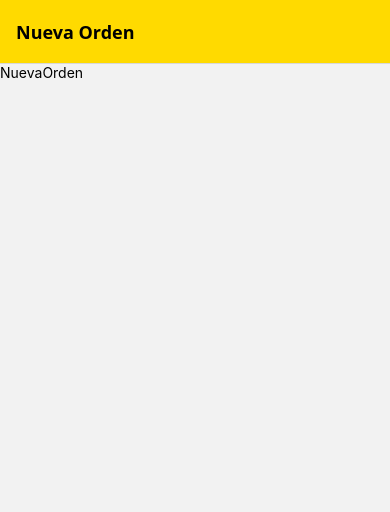
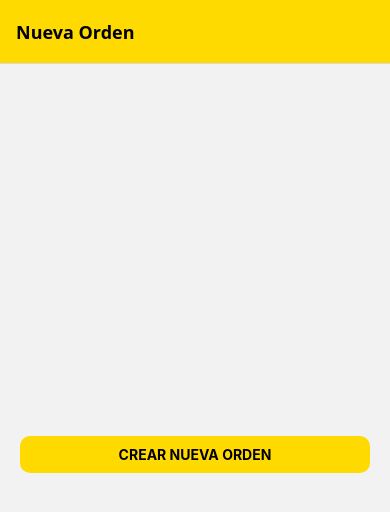
Before and after one commit to pqhcker/Restaurantapp, a React Native app: screen /NuevaOrden in a window 390 px wide. Shown: the top 512 px of the page. Built offline with nearby package versions, Linux system fonts and the light colour scheme.

Commit message:
Boton nueva orden y navegacion

```diff
--- /dev/null
+++ b/styles/index.ts
@@ -0,0 +1,24 @@
+import { StyleSheet } from "react-native";
+
+const globalStyles = StyleSheet.create({
+    contenedor: {
+        flex: 1,
+    },
+    contenido: {
+        marginHorizontal: '2.5%',
+        flex: 1,
+    },
+    btn: {
+        backgroundColor: '#FFDA00',
+        padding: 10,
+        margin: 10,
+        borderRadius: 10,
+    },
+    btnTexto: {
+        color: 'black',
+        textAlign: 'center',
+        textTransform: 'uppercase',
+        fontWeight: 'bold',
+    },
+});
+export default globalStyles;
--- /dev/null
+++ b/types/routeStack.ts
@@ -0,0 +1,8 @@
+export type RootStackParamList = {
+    NuevaOrden: undefined;
+    Menu: undefined;
+    DetallePedido: { id: string };
+    FormularioPlatillo: { platillo: string; id: string; precio: number };
+    ResumenPedido: undefined;
+    ProgresoPedido: { id: string };
+}
--- a/views/NuevaOrden.tsx
+++ b/views/NuevaOrden.tsx
@@ -1,14 +1,29 @@
 import React from 'react';
-import {StyleSheet, Text, View} from 'react-native';
+import {Pressable, StyleSheet, Text, View} from 'react-native';
+import globalStyles from '../styles';
+import {NavigationProp, useNavigation} from '@react-navigation/native';
+import {RootStackParamList} from '../types/routeStack';
 
 const NuevaOrden = (): React.JSX.Element => {
+  const navigation = useNavigation<NavigationProp<RootStackParamList>>();
   return (
-    <View>
-      <Text>NuevaOrden</Text>
+    <View style={globalStyles.contenedor}>
+      <View style={[globalStyles.contenido, styles.contenido]}>
+        <Pressable
+          style={globalStyles.btn}
+          onPress={() => navigation.navigate('Menu')}>
+          <Text style={globalStyles.btnTexto}>Crear Nueva Orden</Text>
+        </Pressable>
+      </View>
     </View>
   );
 };
 
-const styles = StyleSheet.create({});
+const styles = StyleSheet.create({
+  contenido: {
+    flexDirection: 'column',
+    justifyContent: 'center',
+  },
+});
 
 export default NuevaOrden;
```
Also changed, not shown: 1 other file (tests, documents, lock files or other folders).
